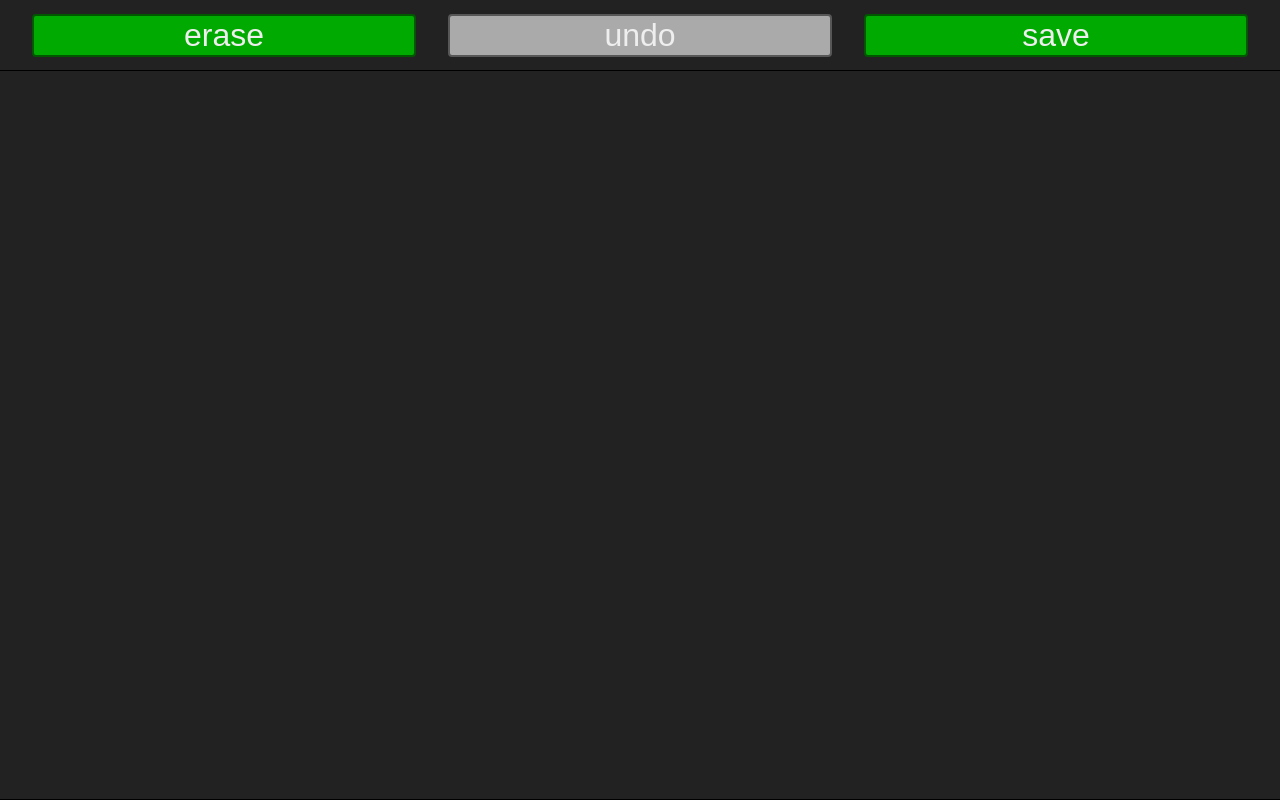
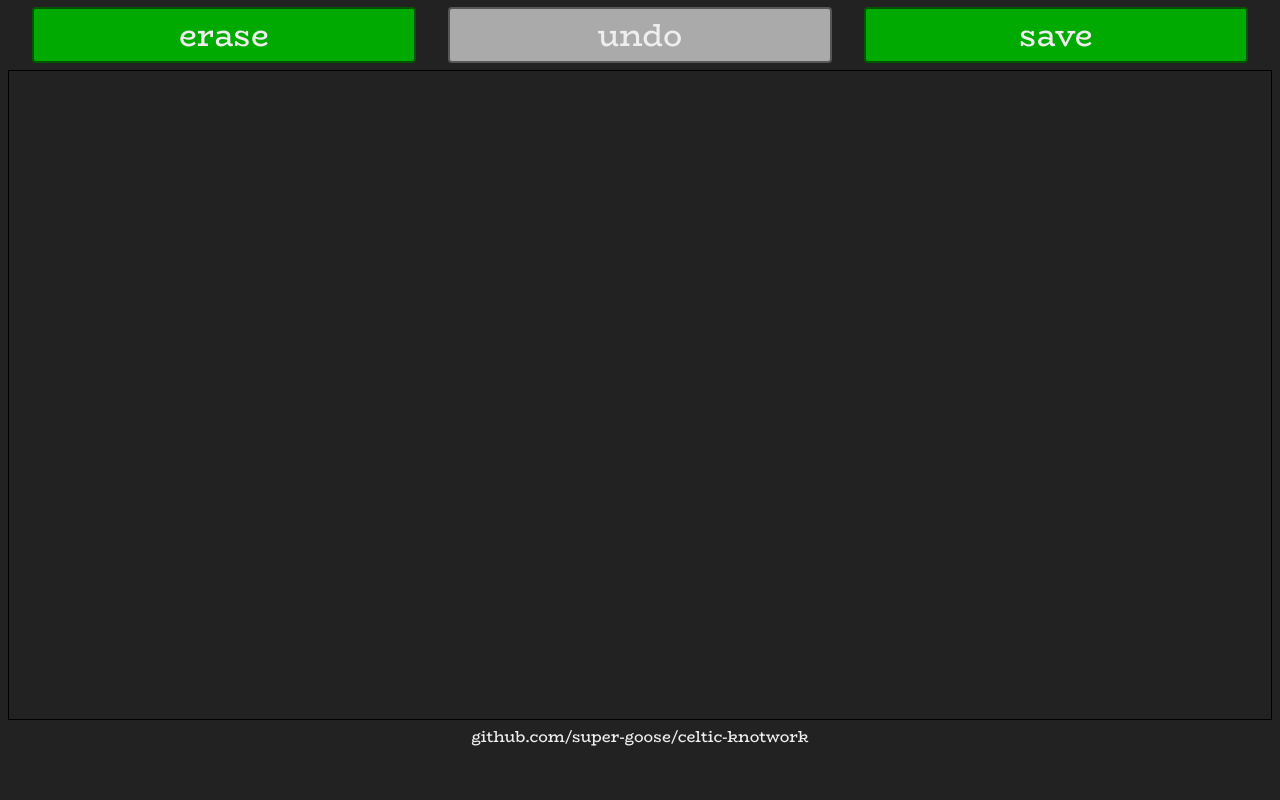
Before and after one commit to super-goose/celtic-knotwork, a plain HTML site: page index.html in a window 1280 px wide. Drawn offline with Linux system fonts and the light colour scheme.

Commit message:
add font file and some styling

```diff
--- a/index.html
+++ b/index.html
@@ -4,7 +4,13 @@
     <title>Knotwork</title>
     <meta name="viewport" content="width=device-width, initial-scale=1.0">
     <style>
+        @font-face {
+            font-family: 'BioRhyme';
+            src: url('/BioRhyme-Regular.ttf') format('woff2');
+        }
+
         body {
+            font-family: 'BioRhyme';
             margin: 0;
             background-color: #222;
         }
@@ -17,11 +23,12 @@
         }
 
         #button-container button {
+            font-family: 'BioRhyme';
             border: 2px solid #005700;
             background-color: #00aa00;
             border-radius: 4px;
             color: #eee;
-            font-size: 2em;
+            font-size: 2rem;
             width: 30%;
         }
 
@@ -33,10 +40,20 @@
 
         #canvas-container {
             width: 100vw;
-            height: calc(100vh - 70px);
+            height: calc(100vh - 150px);
             display: flex;
-            /* align-items: center; */
             justify-content: center;
+        }
+
+        #link-container {
+            text-align: center;
+            padding: .25rem;
+        }
+
+        #github-link {
+            color: #eee;
+            font-size: 1rem;
+            text-decoration: none;
         }
 
         canvas {
@@ -52,6 +69,10 @@
         <button id="save">save</button>
     </div>
     <div id="canvas-container"></div>
+    <div id="link-container">
+        <a id="github-link"
+            href="https://github.com/super-goose/celtic-knotwork">github.com/super-goose/celtic-knotwork</a>
+    </div>
     <script>
         const knotHistory = (() => {
             const stack = [];
```
Also changed, not shown: BioRhyme-Regular.ttf (added).
